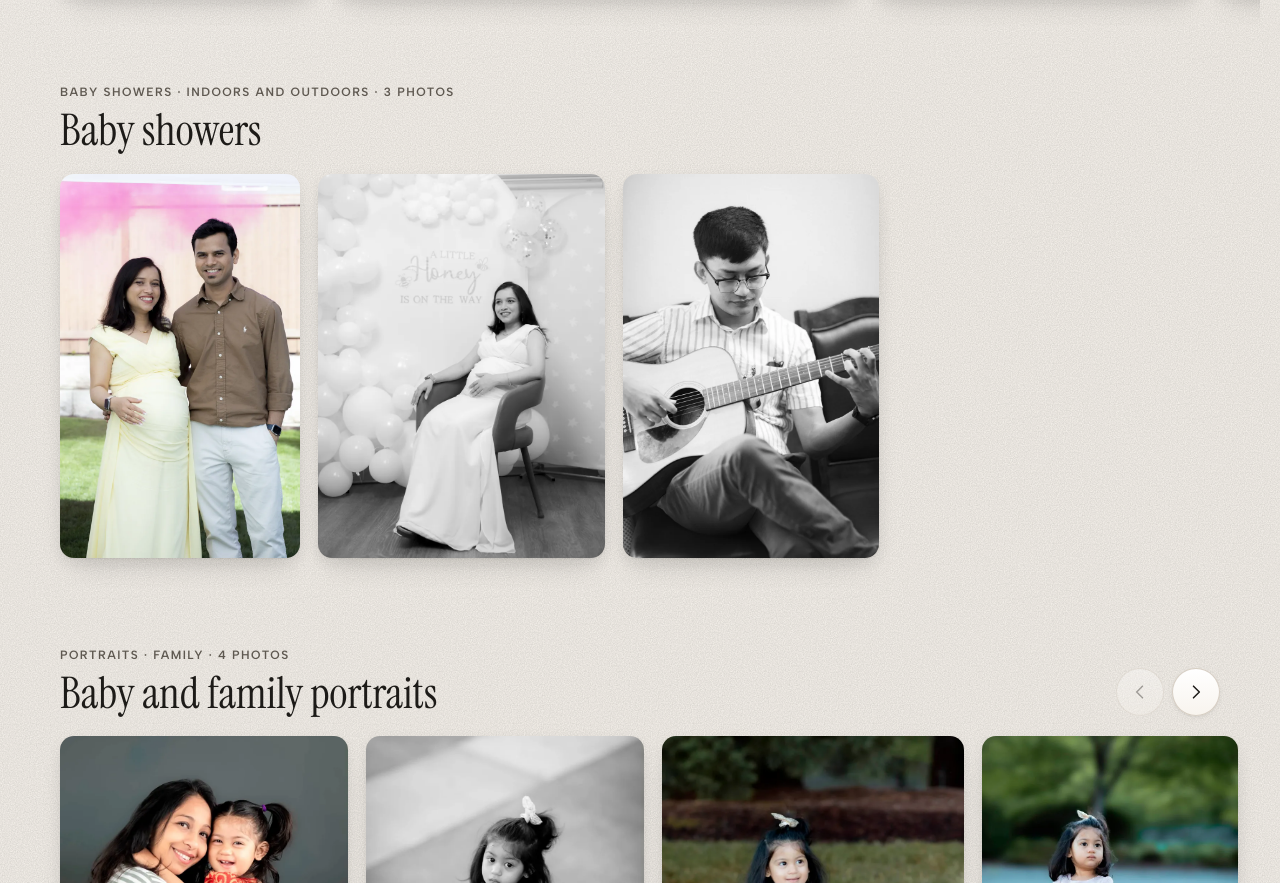
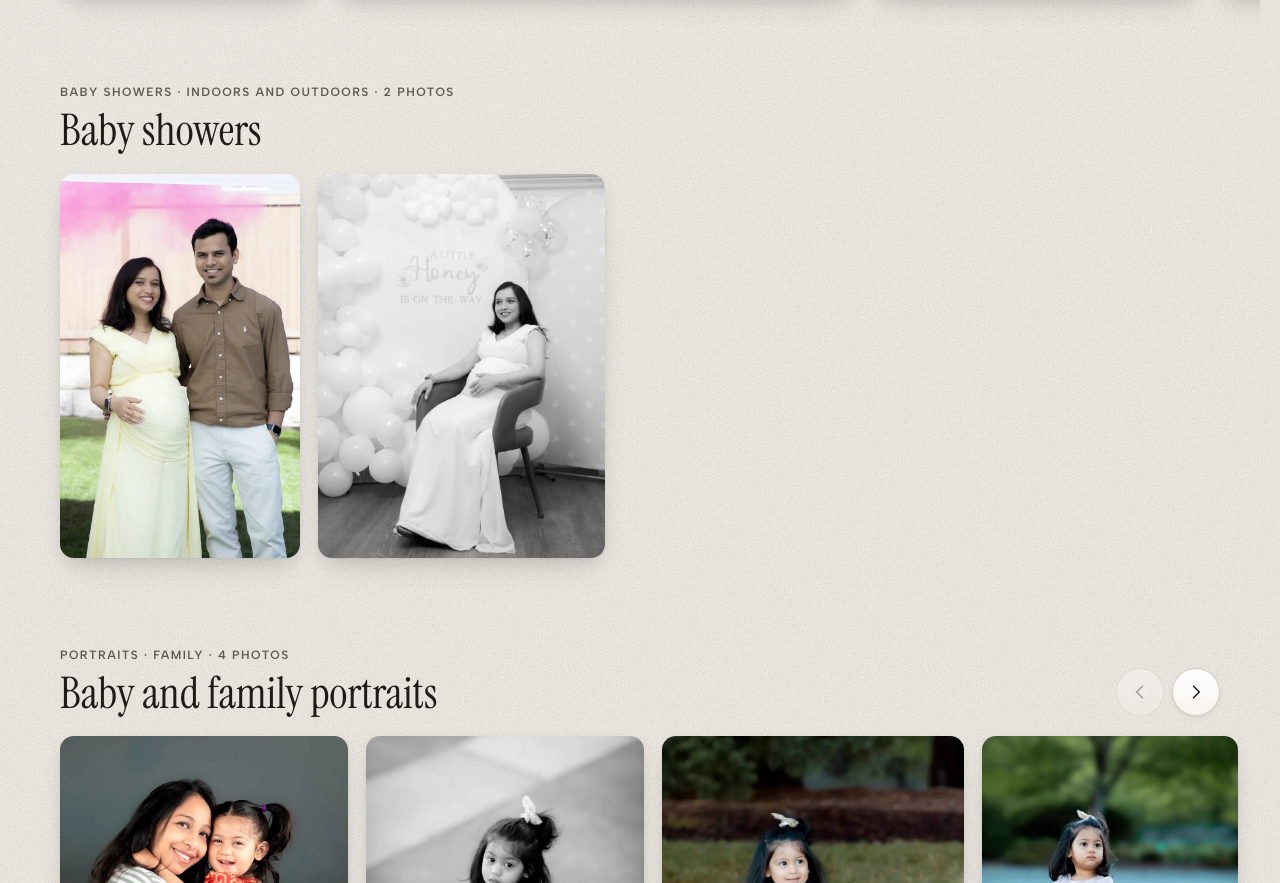
Before and after one commit to Ashim986/ad-photography-website, a plain HTML site: page site/gallery/index.html in a window 1280 px wide. Shown: the part 1473-2356 px from the top of the page. Drawn offline with Linux system fonts and the light colour scheme.

Commit message:
Gallery: remove the guitar photo from Baby showers
Co-Authored-By: Claude Opus 5.5 <noreply@anthropic.com>

```diff
--- a/site/gallery/index.html
+++ b/site/gallery/index.html
@@ -115,7 +115,7 @@
       <section class="event-row" id="baby-showers" data-category="baby-showers" aria-labelledby="baby-showers-title">
         <div class="event-head">
           <div>
-            <p class="event-meta">Baby showers · Indoors and outdoors · 3 photos</p>
+            <p class="event-meta">Baby showers · Indoors and outdoors · 2 photos</p>
             <h2 class="event-title" id="baby-showers-title">Baby showers</h2>
           </div>
           <div class="row-controls" hidden>
@@ -126,7 +126,6 @@
         <ul class="row-track" tabindex="0" aria-label="Baby showers photos, scroll sideways for more">
           <li class="tile"><button class="photo-frame" type="button" data-src="/images/baby-shower-couple-garden-1600.webp" data-srcset="/images/baby-shower-couple-garden-800.webp 800w, /images/baby-shower-couple-garden-1600.webp 1600w" data-label="Baby showers" aria-label="Open larger: Parents-to-be outdoors with soft pink smoke behind them"><img src="/images/baby-shower-couple-garden-800.webp" srcset="/images/baby-shower-couple-garden-800.webp 800w, /images/baby-shower-couple-garden-1600.webp 1600w" sizes="(min-width: 761px) 262px, 212px" width="800" height="1282" alt="Parents-to-be outdoors with soft pink smoke behind them" loading="lazy" decoding="async"></button></li>
           <li class="tile"><button class="photo-frame" type="button" data-src="/images/baby-shower-bw-chair-1869.webp" data-srcset="/images/baby-shower-bw-chair-800.webp 800w, /images/baby-shower-bw-chair-1600.webp 1600w, /images/baby-shower-bw-chair-1869.webp 1869w" data-label="Baby showers" aria-label="Open larger: Black and white portrait of a mother-to-be in front of a balloon backdrop"><img src="/images/baby-shower-bw-chair-800.webp" srcset="/images/baby-shower-bw-chair-800.webp 800w, /images/baby-shower-bw-chair-1600.webp 1600w, /images/baby-shower-bw-chair-1869.webp 1869w" sizes="(min-width: 761px) 314px, 254px" width="800" height="1070" alt="Black and white portrait of a mother-to-be in front of a balloon backdrop" loading="lazy" decoding="async"></button></li>
-          <li class="tile"><button class="photo-frame" type="button" data-src="/images/baby-shower-guest-guitar-1600.webp" data-srcset="/images/baby-shower-guest-guitar-800.webp 800w, /images/baby-shower-guest-guitar-1600.webp 1600w" data-label="Baby showers" aria-label="Open larger: Black and white candid of a guest playing guitar"><img src="/images/baby-shower-guest-guitar-800.webp" srcset="/images/baby-shower-guest-guitar-800.webp 800w, /images/baby-shower-guest-guitar-1600.webp 1600w" sizes="(min-width: 761px) 280px, 227px" width="800" height="1200" alt="Black and white candid of a guest playing guitar" loading="lazy" decoding="async"></button></li>
         </ul>
       </section>
 
```
Also changed, not shown: site/images/baby-shower-guest-guitar-1600.webp (deleted), site/images/baby-shower-guest-guitar-800.webp (deleted).
